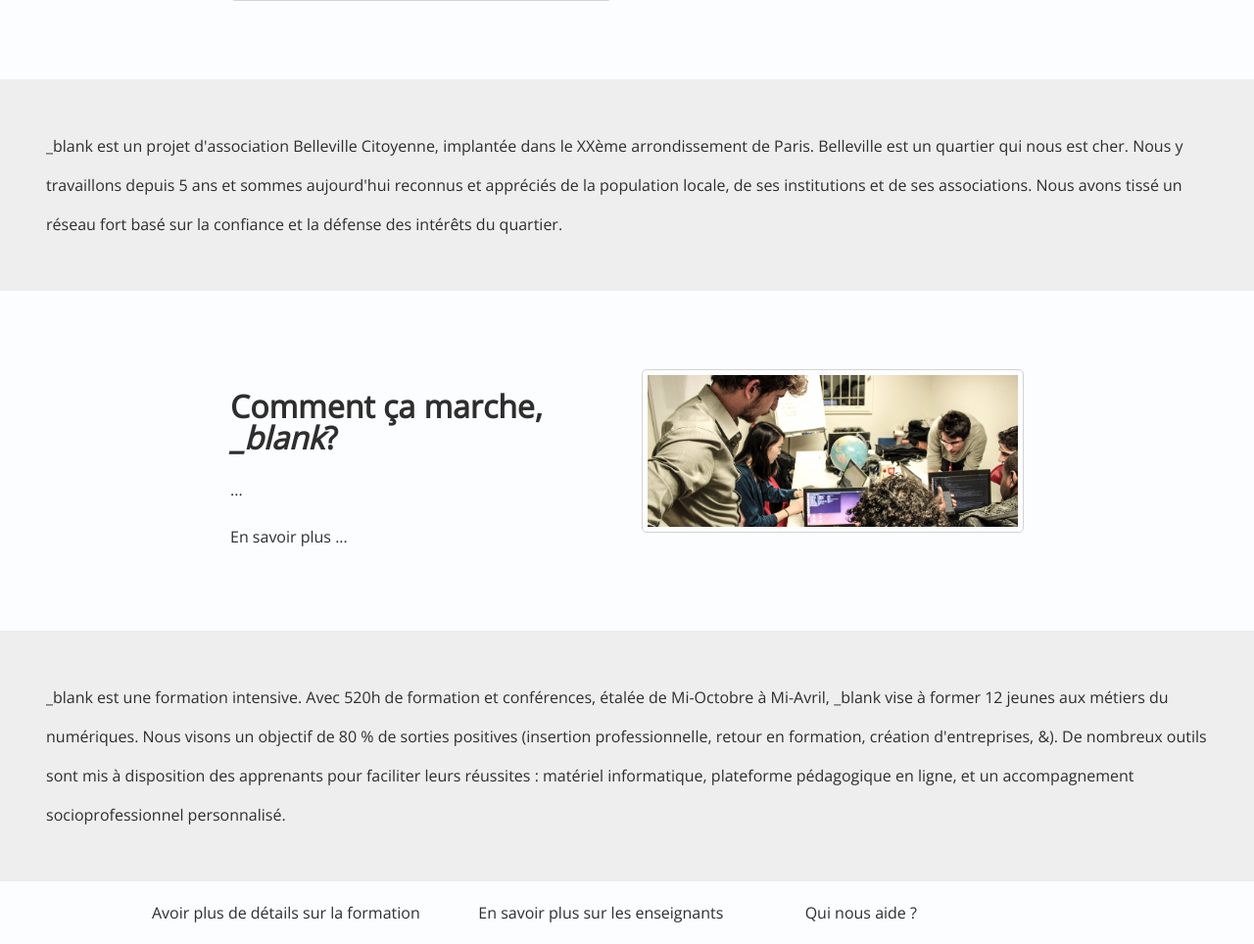
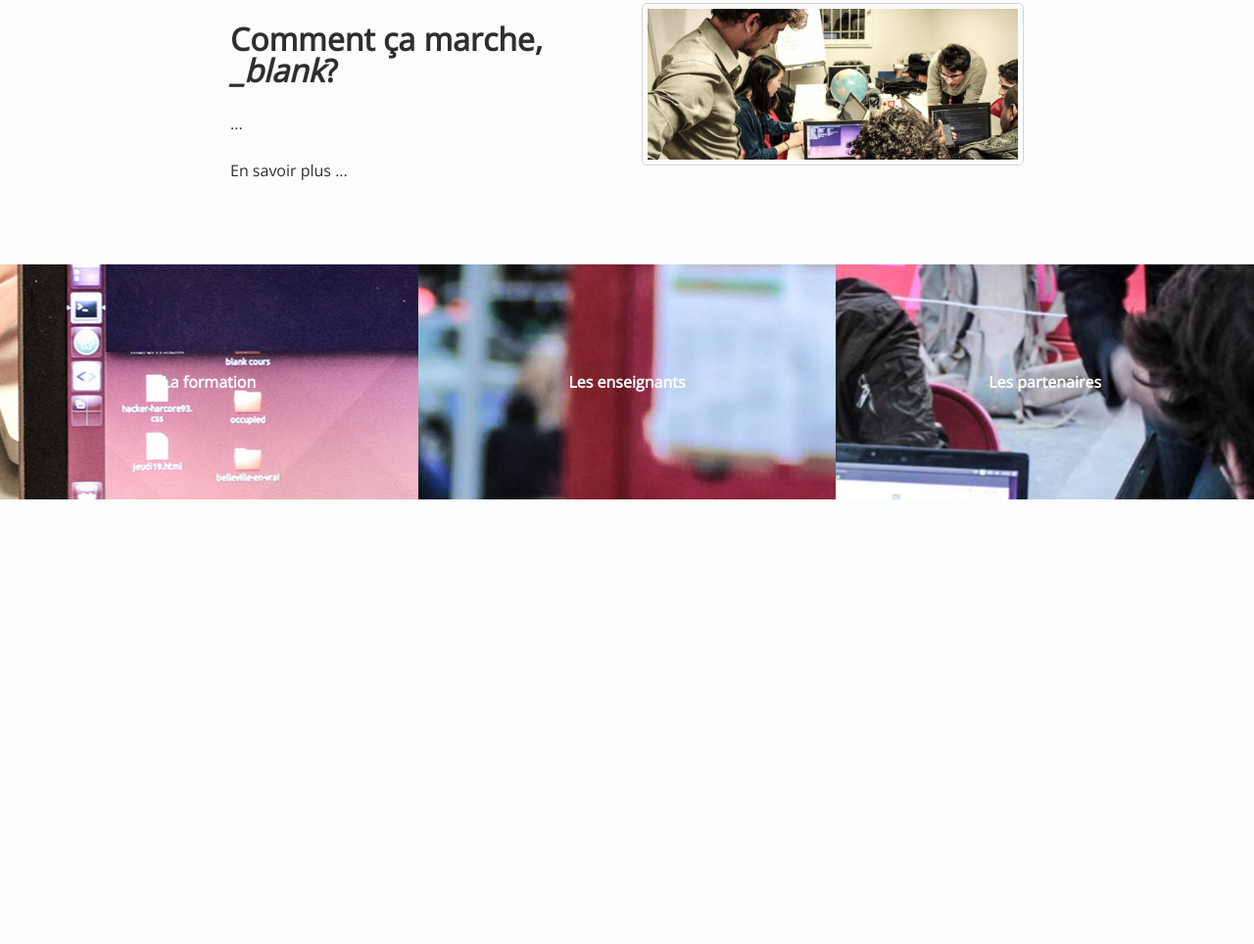
Before and after one commit to blank-attic/website, a website: page index.html in a window 1280 px wide. Shown: the part 1668-2632 px from the top of the page at 98% size. After the commit the page ends 2178 px from the top, so only its background shows below. Drawn offline with nearby package versions, Linux system fonts and the light colour scheme.

Commit message:
1st page looking good

```diff
--- a/index.html
+++ b/index.html
@@ -61,6 +61,11 @@
       </ul>
     </div>
     <div class="main">
+      <div class="jumbotron row expanded">
+        <div class="small-12 medium-12 large-12 columns">
+          <img src="images/banner.jpg" />
+        </div>
+      </div>
       <div id="project" class="row presentation">
         <div class="large-6 column">
           <img src="images/img-1.jpg" />
@@ -72,12 +77,12 @@
             </header>
             <p>C'est un projet de formation gratuites aux nouvelles technologies.</p>
             <footer>
-              <a>En savoir plus</a>
+              <a data-toggle="more-project">En savoir plus</a>
             </footer>
           </article>
         </div>
       </div>
-      <div id="more-project" class="row expanded more">
+      <div id="more-project" class="row expanded more fade in out">
         <div class="small-12 column">
           <article>
             <p>_blank est une formation intensive et gratuite aux nouveaux m'étiers du numérique (développement et intégration web, animation numérique...) à destination de jeunes issus des quartiers Politique de la Ville du Grand Belleville (XIe, XIXe et XXe arrondissement). _blank est l'abréviation d'une commande de code HTML qui programme l'ouverture d'une nouvelle page web
@@ -94,7 +99,7 @@
             </header>
             <p>_blank vise à promouvoir l'insertion des jeunes des quartiers</p>
             <footer>
-              <a>En savoir plus ...</a>
+              <a data-toggle="more-why">En savoir plus ...</a>
             </footer>
           </article>
         </div>
@@ -102,7 +107,7 @@
           <img src="images/img-2.jpg" />
         </div>
       </div>
-      <div id="more-why" class="row expanded more">
+      <div id="more-why" class="row expanded more fade in out">
         <div class="small-12 column">
           <article>
             <p>Si beaucoup de jeunes issus des quartiers populaires peinent à trouver du travail c'est qu'ils ne peuvent généralement pas présenter les qualifications qu'attendent les employeurs. Le numérique est aujourd'hui l'une des seules filières où les jeunes peuvent trouver du travail sur la base de leurs compétences et de leurs réalisations, sans condition de diplôme. Il s'agit ainsi de former gratuitement et de façon intensive des publics peu ou pas diplômés et de leur garantir une insertion professionnelle dans les métiers en tension de l'économie digitale (référents et animateurs numériques, intégrateurs web, fab et community managers...).</p>
@@ -120,12 +125,12 @@
             </header>
             <p>_blank est centré sur le quartier de Belleville</p>
             <footer>
-              <a>En savoir plus ...</a>
+              <a data-toggle="more-where">En savoir plus ...</a>
             </footer>
           </article>
         </div>
       </div>
-      <div id="more-where" class="row expanded more">
+      <div id="more-where" class="row expanded more fade in out">
         <div class="small-12 column">
           <article>
             <p>_blank est un projet d'association Belleville Citoyenne, implantée dans le XXème arrondissement de Paris. Belleville est un quartier qui nous est cher. Nous y travaillons depuis 5 ans et sommes aujourd'hui reconnus et appréciés de la population locale, de ses institutions et de ses associations. Nous avons tissé un réseau fort basé sur la confiance et la défense des intérêts du quartier.</p>
@@ -140,7 +145,7 @@
             </header>
             <p>...</p>
             <footer>
-              <a>En savoir plus ...</a>
+              <a data-toggle="more-how">En savoir plus ...</a>
             </footer>
           </article>
         </div>
@@ -148,28 +153,28 @@
           <img src="images/img-4.jpg" />
         </div>
       </div>
-      <div id="more-how" class="row expanded more">
+      <div id="more-how" class="row expanded more fade in out">
         <div class="small-12 column">
           <article>
             <p>_blank est une formation intensive. Avec 520h de formation et conférences, étalée de Mi-Octobre à Mi-Avril, _blank vise à former 12 jeunes aux métiers du numériques. Nous visons un objectif de 80 % de sorties positives (insertion professionnelle, retour en formation, création d'entreprises, &). De nombreux outils sont mis à disposition des apprenants pour faciliter leurs réussites : matériel informatique, plateforme pédagogique en ligne, et un accompagnement socioprofessionnel personnalisé.</p>
           </article>
         </div>
       </div>
-      <div class="row small-up-1 medium-up-1 large-up-3">
-        <div class="column">
-          <p>
-            Avoir plus de détails sur la formation
-          </p>
+      <div class="row small-up-1 medium-up-1 large-up-3 expanded cards">
+        <div class="column card">
+          <div class="classes">
+            <a class="hvr swp right" href="classes.html">La formation</a>
+          </div>
         </div>
-        <div class="column">
-          <p>
-            En savoir plus sur les enseignants
-          </p>
+        <div class="column card">
+          <div class="teachers">
+            <a class="hvr swp top" href="teachers.html">Les enseignants</a>
+          </div>
         </div>
-        <div class="column">
-          <p>
-            Qui nous aide ?
-          </p>
+        <div class="column card">
+          <div class="partners">
+            <a class="hvr swp right" href="partners.html">Les partenaires</a>
+          </div>
         </div>
       </div>
     </div>
--- a/js/app.js
+++ b/js/app.js
@@ -13,15 +13,33 @@ function getAllElementsWithAttribute(attribute) {
     return matchingElements;
 }
 
-function listenToDataClose() {
+function listenToDataCheck() {
     var elements = getAllElementsWithAttribute("data-check");
     for (var e of elements) {
-        var v = e.getAttribute("data-check");
-        var etc = document.getElementById(v);
-        e.addEventListener("click", function(event){
+        e.addEventListener("click", function(){
+            var v = e.getAttribute("data-check"),
+            etc = document.getElementById(v);
             etc.checked = !etc.checked;
         });
     }
 }
 
-listenToDataClose();
+function listenToDataToggle() {
+    var elements = getAllElementsWithAttribute("data-toggle");
+    for (var e of elements) {
+        e.addEventListener("click", function(){
+            var v = this.getAttribute("data-toggle"),
+                etc = document.getElementById(v);
+
+            if (etc.className.indexOf("active") == -1) {
+                etc.className += " active";
+            } else {
+                etc.className = etc.className.replace(" active","");
+            }
+        });
+    }
+}
+
+listenToDataCheck();
+
+listenToDataToggle();
--- a/scss/_animations.scss
+++ b/scss/_animations.scss
@@ -65,7 +65,40 @@
             }
         }
         &:hover {
-            background-color:darken($nav-bg,20%);
+            background-color:rgba(0,0,0,0.4);
         }
     }
 }
+
+.fade {
+    &.in.out {
+        & article {
+            opacity:0;
+            -webkit-transition: opacity 0.3s;
+            transition: opacity 0.3s;
+            -webkit-transition-timing-function: ease;
+            transition-timing-function: ease;
+            -webkit-transition-delay: 0.3s;
+            transition-delay: 0.3s;
+        }
+        transform:scaleY(0);
+        height:0px;
+        font-size:0;
+        -webkit-transform-origin: 0 0;
+        transform-origin: 0 0;
+        -webkit-transition-property: transform font-size height;
+        transition-property: transform font-size height;
+        -webkit-transition-duration: 0.3s;
+        transition-duration: 0.3s;
+        -webkit-transition-timing-function: ease;
+        transition-timing-function: ease;
+        &.active {
+            transform:scaleY(1);
+            height:100%;
+            font-size:100%;
+            & article  {
+                opacity:1;
+            }
+        }
+    }
+}
--- a/scss/_nav.scss
+++ b/scss/_nav.scss
@@ -8,7 +8,7 @@ $default-transition:ease;
     position:fixed;
     width:100%;
     background-color:$nav-bg;
-    height:3em;
+    height:$menu-size;
     > ul {
         list-style:none;
         display:flex;
@@ -84,6 +84,7 @@ $default-transition:ease;
     height:100%;
     position:fixed;
     width:75em;
+    cursor:pointer;
     right:-75em;
 }
 
--- a/scss/_presentation.scss
+++ b/scss/_presentation.scss
@@ -10,3 +10,44 @@
     line-height:2.5em;
     background-color:#EEE;
 }
+
+.jumbotron {
+    > div {
+        padding:0px;
+    }
+}
+
+.cards {
+    .card {
+        text-align:center;
+        height:15em;
+        padding:0px;
+        background-size:contain;
+        > div {
+            height:100%;
+            width:100%;
+            vertical-align: middle;
+            display:table;
+            background-position:center;
+            line-height:50px;
+            &.classes {
+                background-image: url("../images/img-1.jpg");
+            }
+            &.teachers {
+                background-image: url("../images/img-2.jpg");
+            }
+            &.partners {
+                background-image: url("../images/img-3.jpg");
+            }
+            a {
+                color:white;
+                text-decoration:none;
+                display: table-cell;
+                padding:10px;
+                margin:auto;
+                font-weight:bold;
+                vertical-align:middle;
+            }
+        }
+    }
+}
--- a/scss/_vars.scss
+++ b/scss/_vars.scss
@@ -2,3 +2,5 @@ $nav-bg:#DEDEDE;
 $bg:#FCFDFF;
 
 $menu-size:48px;
+
+$font-color:#1D1D1D;
--- a/scss/main.scss
+++ b/scss/main.scss
@@ -8,7 +8,3 @@
 body,html {
     background-color:$bg;
 }
-
-.main {
-    padding-top:50px;
-}
```
Also changed, not shown: css/main.css.
